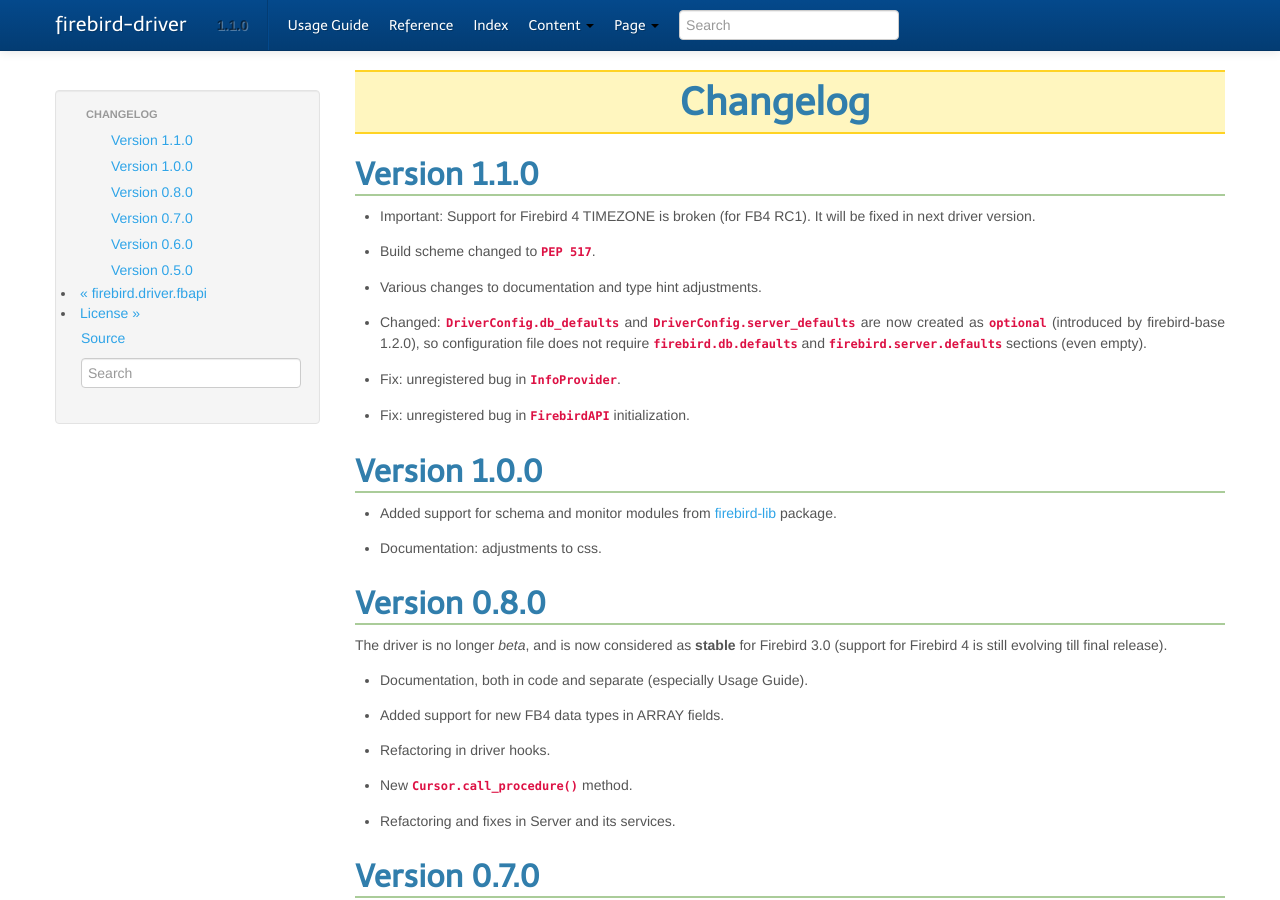
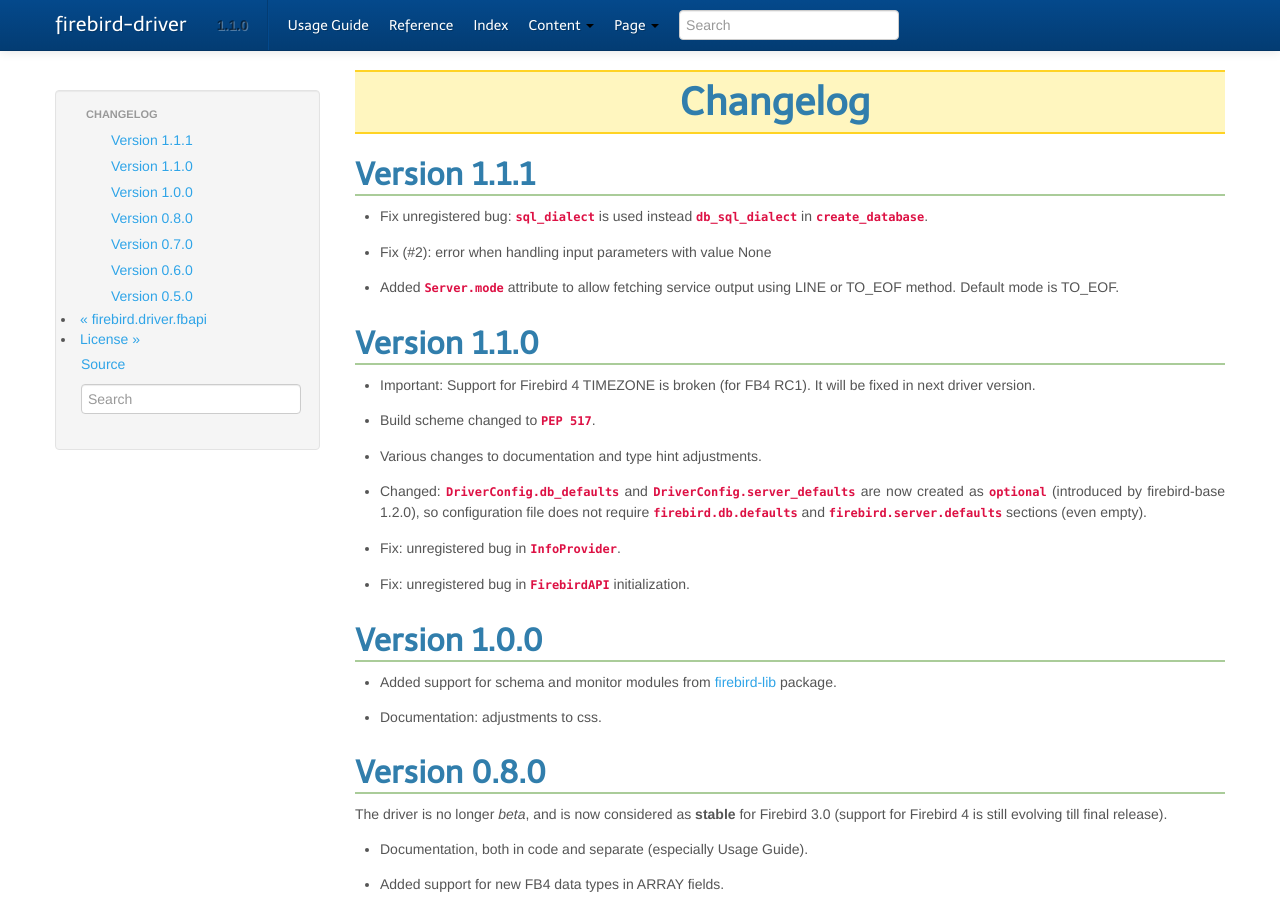
Before and after one commit to FirebirdSQL/python3-driver, a Sphinx documentation site: the page built from docs/changelog.txt, in a window 1280 px wide and 900 px high. Built offline with Sphinx 7.4.7, drawn with Linux system fonts in a browser that asks for light colours.

Commit message:
fixed bug in create_database()

```diff
--- a/docs/changelog.txt
+++ b/docs/changelog.txt
@@ -1,6 +1,14 @@
 #########
 Changelog
 #########
+
+Version 1.1.1
+=============
+
+* Fix unregistered bug: `sql_dialect` is used instead `db_sql_dialect` in `create_database`.
+* Fix (#2): error when handling input parameters with value None
+* Added `Server.mode` attribute to allow fetching service output using LINE or TO_EOF method.
+  Default mode is TO_EOF.
 
 Version 1.1.0
 =============
```
Also changed, not shown: 1 other file.
